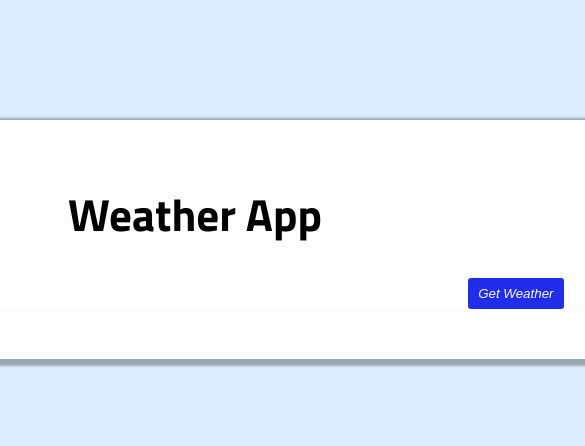
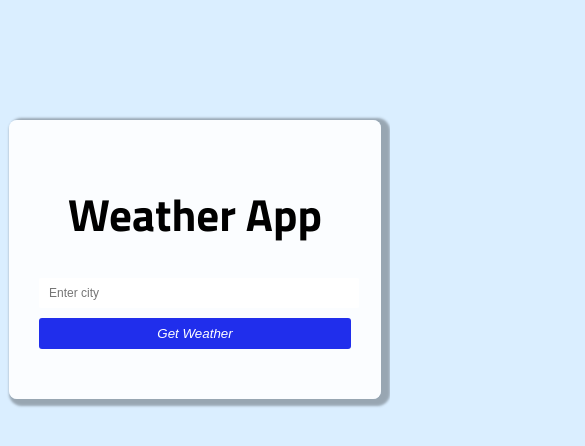
Before and after one commit to KudooShinichi/Weather-App, a plain HTML site: page index.html in a window 390 px wide. Shown: the top 446 px of the page, 585 px wide, since content can reach past the window. Drawn offline with Linux system fonts and the light colour scheme; a web font is replaced by a local one.

Commit message:
Update style.css

```diff
--- a/style.css
+++ b/style.css
@@ -1,15 +1,6 @@
 @import url("https://fonts.googleapis.com/css2?family=Hedvig+Letters+Sans&family=Kanit:wght@600&family=Montserrat:wght@300&family=Nova+Square&family=Nunito+Sans:ital,opsz,wght@1,6..12,300&family=Poppins:ital,wght@0,300;0,400;1,300;1,400&family=Ubuntu:ital@1&display=swap");
 @import url("https://fonts.googleapis.com/css2?family=Hedvig+Letters+Sans&family=Kanit:wght@600&family=Montserrat:wght@300&family=Nova+Square&family=Nunito+Sans:ital,opsz,wght@1,6..12,300&family=Poppins:ital,wght@0,300;0,400;1,300;1,400&family=Titillium+Web:wght@700&family=Ubuntu:ital@1&display=swap");
-/*@media screen and (max-width: 768px) {
-  form {
-    flex-direction: column;
-  }
-  form input[type="text"]{
-    width: 80%;
-    margin-bottom: 10px;
-  }
 
-}*/
 body {
   margin: 0;
   padding: 0;
@@ -18,18 +9,16 @@ body {
   justify-content: center;
   align-items: center;
   font-family: "Montserrat";
-
 }
 .container {
-  position: relative;
-  top: 120px;
+  margin-top: 120px;
   padding: 30px;
   background: rgba(255, 255, 255, 0.9);
-  max-width: 100vh;
+  max-width: 80%;
   text-align: center;
   border-radius: 8px;
   box-shadow: 4.5px 2.5px 2.5px 4.5px rgba(0, 0, 0, 0.3);
-  min-width: 100vh;
+  min-width: 80%;
 }
 h1 {
   font-family: "Titillium Web";
@@ -47,7 +36,7 @@ form input[type="text"] {
   padding: 8px 10px;
   border-radius: 2px;
   border: none;
-  width: 80%;
+  width: 100%;
   font-size: 12px;
   background: rgb(255, 255, 255);
   flex-wrap: wrap;
@@ -97,10 +86,47 @@ img {
   border-radius: 5px;
   background-color: #f1f1f1;
   margin: 10px;
-  flex:1;
+  flex: 1;
   text-align: center;
   min-height: 45px;
 }
-/*.about{
-    display: none;
-}*/
+@media screen and (max-width: 768px)  {
+  form {
+    flex-direction: column;
+  }
+  body {
+    max-height: 100%;
+    max-width: 100%;
+    display: flex;
+    flex-direction: column;
+    justify-content: center;
+    align-items: center;
+  }
+
+
+  form input[type="text"] {
+    flex-direction: column;
+    max-width: 96%;
+    margin-bottom: 10px;
+  }
+}
+
+@media screen and (max-width: 425px)   {
+
+  form {
+    flex-direction: column;
+  }
+  body {
+    max-height: 100%;
+    max-width: 100%;
+    display: flex;
+    flex-direction: column;
+    justify-content: center;
+    align-items: center;
+  }
+
+  form input[type="text"] {
+    max-width: 96%;
+    margin-bottom: 10px;
+  }
+}
```
